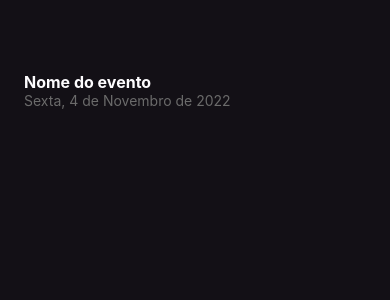
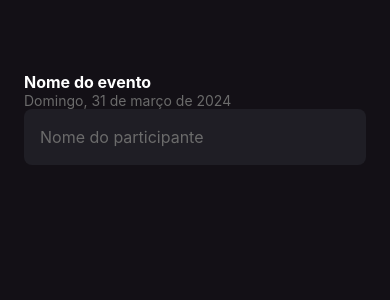
Before and after one commit to helton-quintans/imhere, a React Native app: screen / in a window 390 px wide. Shown: the top 300 px of the page. Built offline with nearby package versions, Linux system fonts and the light colour scheme.

Commit message:
feat: add input

```diff
--- a/src/screens/home/index.tsx
+++ b/src/screens/home/index.tsx
@@ -1,13 +1,19 @@
 import { StatusBar } from 'expo-status-bar';
-import { Text, View } from 'react-native';
+import { Text, TextInput, View } from 'react-native';
 import { styles } from './styles';
 
 export function Home() {
   return (
     <View style={styles.container}>
+      <StatusBar style="auto" />
       <Text style={styles.eventName}>Nome do evento</Text>
-      <Text style={styles.eventDate}>Sexta, 4 de Novembro de 2022</Text>
-      <StatusBar style="auto" />
+      <Text style={styles.eventDate}>Domingo, 31 de março de 2024</Text>
+
+      <TextInput
+        style={styles.input}
+        placeholder='Nome do participante'
+        placeholderTextColor="#6B6B6B"
+      />
     </View>
   );
 }
--- a/src/screens/home/styles.ts
+++ b/src/screens/home/styles.ts
@@ -8,12 +8,20 @@ export const styles = StyleSheet.create({
 
     },
     eventName: {
-      color: '#FDFCFE',
+      color: '#fff',
       fontSize: 16,
       fontWeight: 'bold',
       marginTop: 48
     },
     eventDate: {
       color: '#6b6b6b',
+    },
+    input: {
+      height: 56,
+      backgroundColor: '#1f1e25',
+      borderRadius: 8,
+      color: '#fff',
+      padding: 16,
+      fontSize: 16
     }
 });
```
